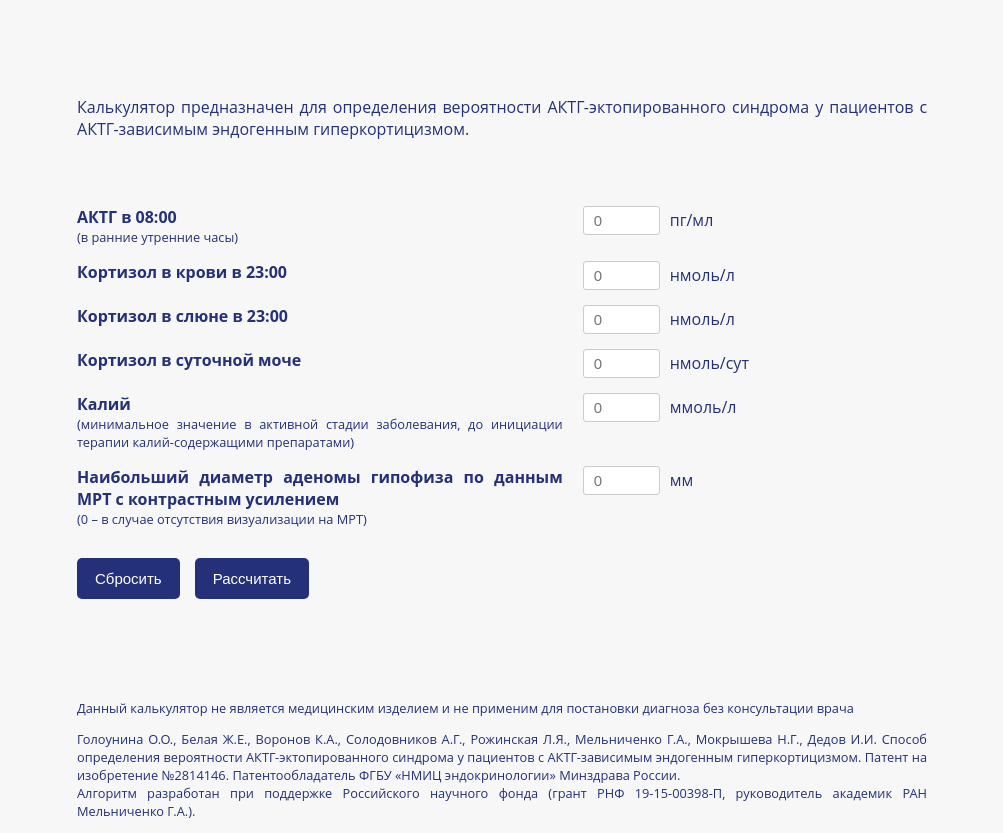
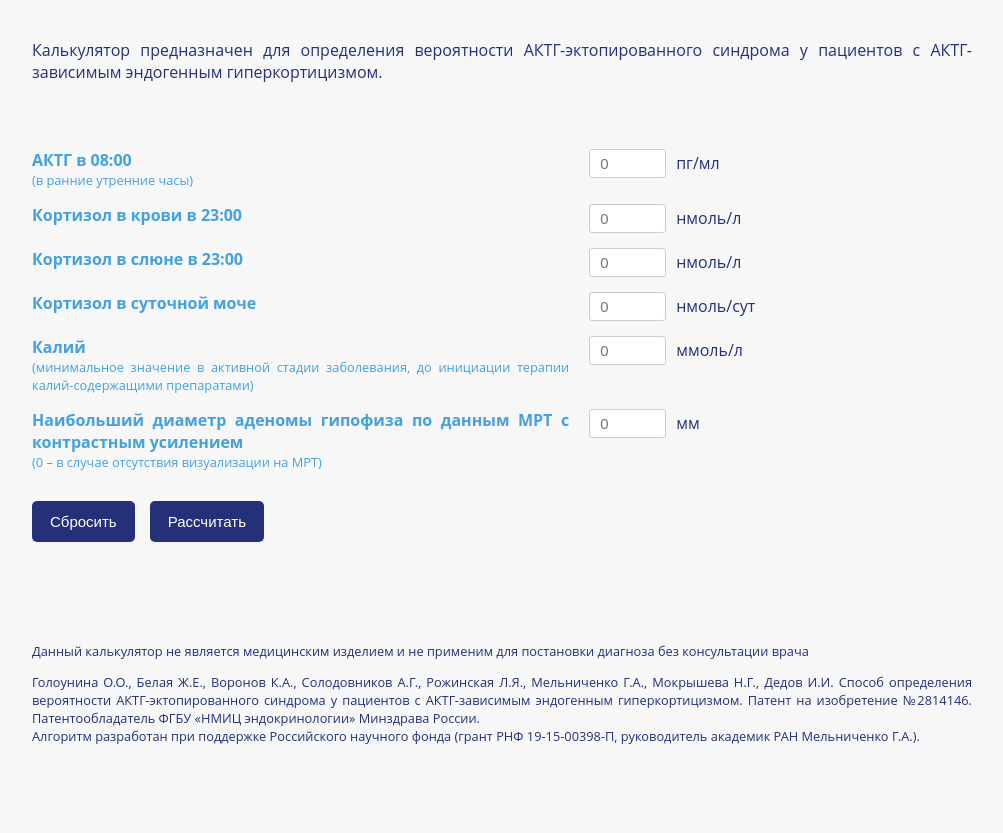
Before and after one commit to martynovappolina/aktg, a React (Create React App) app in the folder front/: page / in a window 1280 px wide. Shown: the whole page, without its empty margins (138-1141 px from the left). After the commit the page ends 800 px from the top, so only its background shows below. Built offline with nearby package versions, Linux system fonts and the light colour scheme.

Commit message:
update for site

```diff
--- a/front/public/index.html
+++ b/front/public/index.html
@@ -28,7 +28,7 @@
     <style>
       .aktg-body {
         background-color: #f7f7f7;
-        padding-top: 30px;
+        padding-top: 15px;
       }
       .container {
         max-width: 940px;
--- a/front/src/index.css
+++ b/front/src/index.css
@@ -1,5 +1,4 @@
 body {
-  margin-top: 50px;
   font-family: "Open Sans", Helvetica, Verdana, sans-serif;
   -webkit-font-smoothing: antialiased;
   -moz-osx-font-smoothing: grayscale;
@@ -15,7 +14,7 @@ input::-webkit-inner-spin-button {
 }
 
 .container {
-  max-width: 850px;
+  /* max-width: 850px; */
   text-align: justify;
   margin: 0 auto;
 }
@@ -117,7 +116,7 @@ table {
 }
 
 .custom-label {
-  /* color: #44a1df; */
+  color: #44a1df;
 }
 
 .red {
```
